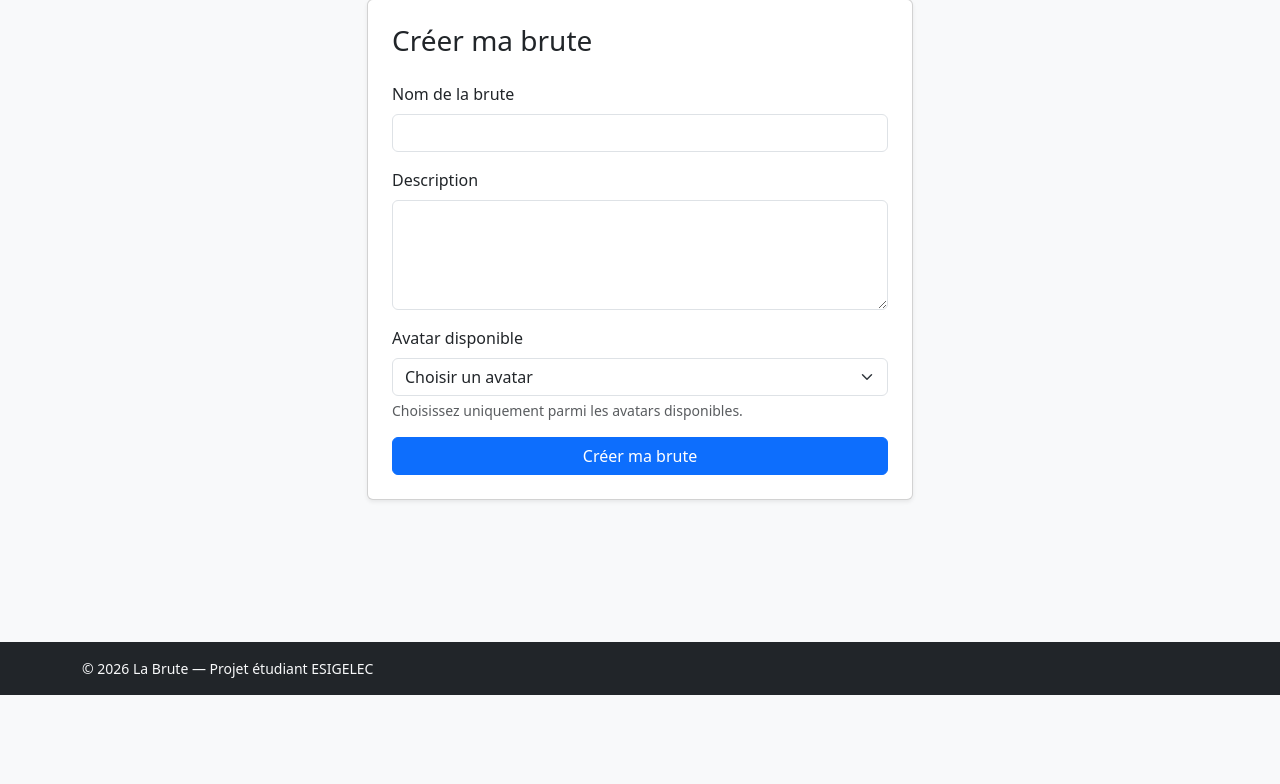
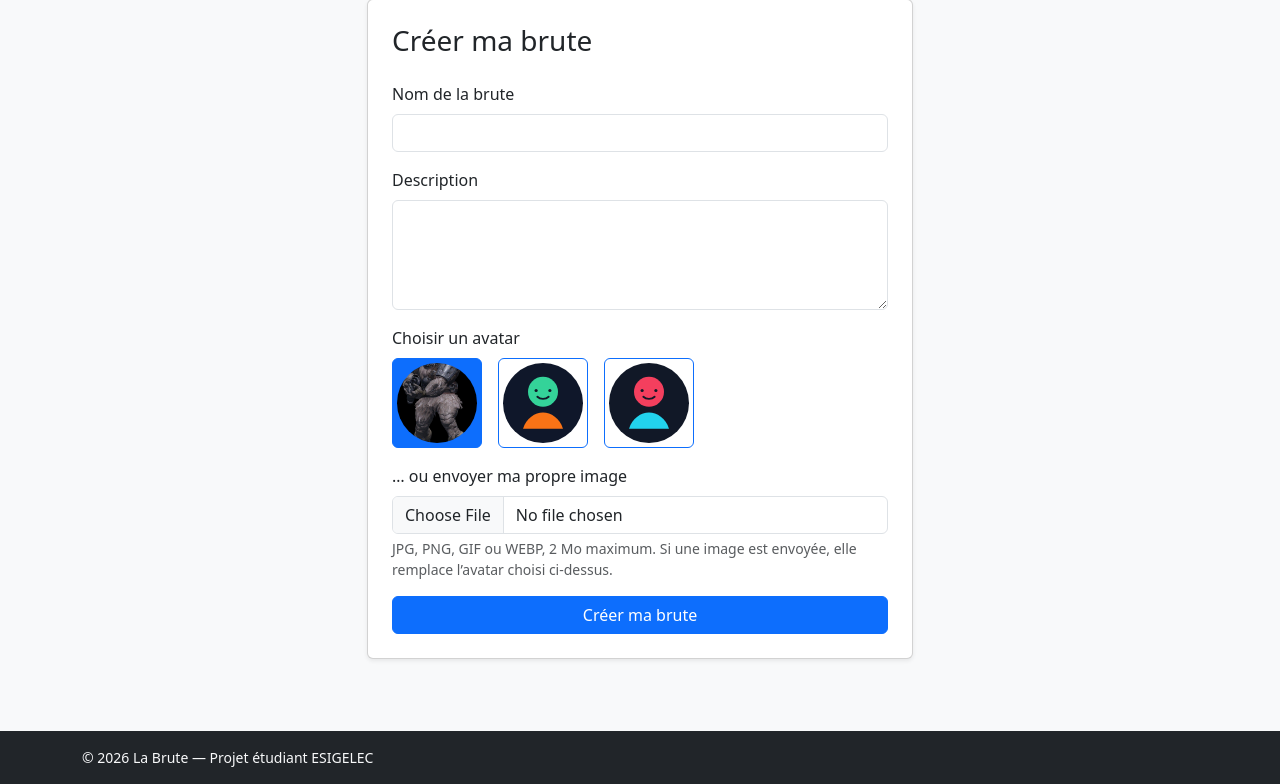
Before and after one commit to hackerdu80/Conception-de-site-web, a PHP site: page /creerBrute.php in a window 1280 px wide. Shown: the part 105-889 px from the top of the page. Before the commit the page ends 800 px from the top, so only its background shows below. Run offline with PHP 8.4, Linux system fonts and the light colour scheme; the visitor is signed in with stand-in values (Sample User, id 1).

Commit message:
Création de brute et avatar test

```diff
--- a/creerBrute.php
+++ b/creerBrute.php
@@ -7,31 +7,12 @@ if (empty($_SESSION['id_joueur']) && empty($_SESSION['pseudo'])) {
     exit;
 }
 
-$avatarDir = __DIR__ . '/uploads/avatars';
-$avatarsDisponibles = [];
-if (is_dir($avatarDir)) {
-    $fichiers = glob($avatarDir . '/*');
-    if (is_array($fichiers)) {
-        foreach ($fichiers as $fichier) {
-            if (is_file($fichier)) {
-                $extension = strtolower(pathinfo($fichier, PATHINFO_EXTENSION));
-                if (in_array($extension, ['png', 'jpg', 'jpeg', 'gif', 'webp', 'svg'], true)) {
-                    $avatarsDisponibles[] = 'uploads/avatars/' . basename($fichier);
-                }
-            }
-        }
-    }
-}
-
-sort($avatarsDisponibles, SORT_STRING);
-
-if ($avatarsDisponibles === []) {
-    $avatarsDisponibles = [
-        'uploads/avatars/avatar1.svg',
-        'uploads/avatars/avatar2.svg',
-        'uploads/avatars/avatar3.svg',
-    ];
-}
+// Les 3 avatars proposés par défaut
+$avatarsDisponibles = [
+    'uploads/avatars/avatar1.jpg',
+    'uploads/avatars/avatar2.svg',
+    'uploads/avatars/avatar3.svg',
+];
 
 $titre = 'Créer ma brute';
 require __DIR__ . '/header.inc.php';
@@ -58,7 +39,7 @@ require __DIR__ . '/header.inc.php';
                         <?php unset($_SESSION['message']); ?>
                     <?php endif; ?>
 
-                    <form method="post" action="tt_brute.php">
+                    <form method="post" action="tt_brute.php" enctype="multipart/form-data">
                         <div class="mb-3">
                             <label for="nom" class="form-label">Nom de la brute</label>
                             <input type="text" id="nom" name="nom" class="form-control" maxlength="100" required>
@@ -69,15 +50,26 @@ require __DIR__ . '/header.inc.php';
                             <textarea id="description" name="description" class="form-control" rows="4" maxlength="255"></textarea>
                         </div>
 
+                        <fieldset class="mb-3">
+                            <legend class="form-label fs-6">Choisir un avatar</legend>
+                            <div class="d-flex flex-wrap gap-3">
+                                <?php foreach ($avatarsDisponibles as $i => $avatar): ?>
+                                    <div class="choix-avatar">
+                                        <input type="radio" class="btn-check" name="avatar" id="avatar<?= $i ?>"
+                                               value="<?= htmlspecialchars(basename($avatar), ENT_QUOTES, 'UTF-8') ?>" <?= $i === 0 ? 'checked' : '' ?>>
+                                        <label class="btn btn-outline-primary p-1" for="avatar<?= $i ?>">
+                                            <img src="<?= htmlspecialchars($avatar, ENT_QUOTES, 'UTF-8') ?>" alt="Avatar <?= $i + 1 ?>">
+                                        </label>
+                                    </div>
+                                <?php endforeach; ?>
+                            </div>
+                        </fieldset>
+
                         <div class="mb-3">
-                            <label for="avatar" class="form-label">Avatar disponible</label>
-                            <select id="avatar" name="avatar" class="form-select" required>
-                                <option value="">Choisir un avatar</option>
-                                <?php foreach ($avatarsDisponibles as $avatar): ?>
-                                    <option value="<?= htmlspecialchars($avatar, ENT_QUOTES, 'UTF-8') ?>"><?= htmlspecialchars(basename($avatar), ENT_QUOTES, 'UTF-8') ?></option>
-                                <?php endforeach; ?>
-                            </select>
-                            <div class="form-text">Choisissez uniquement parmi les avatars disponibles.</div>
+                            <label for="avatar_perso" class="form-label">… ou envoyer ma propre image</label>
+                            <input type="file" id="avatar_perso" name="avatar_perso" class="form-control"
+                                   accept="image/png, image/jpeg, image/gif, image/webp">
+                            <div class="form-text">JPG, PNG, GIF ou WEBP, 2 Mo maximum. Si une image est envoyée, elle remplace l’avatar choisi ci-dessus.</div>
                         </div>
 
                         <button type="submit" class="btn btn-primary w-100">Créer ma brute</button>
--- a/style.css
+++ b/style.css
@@ -20,3 +20,10 @@ body {
 section[id] {
     scroll-margin-top: 1rem;
 }
+.choix-avatar img {
+    width: 80px;
+    height: 80px;
+    object-fit: cover;
+    border-radius: 50%;
+    display: block;
+}
```
Also changed, not shown: tt_brute.php (+54 -15 lines).
